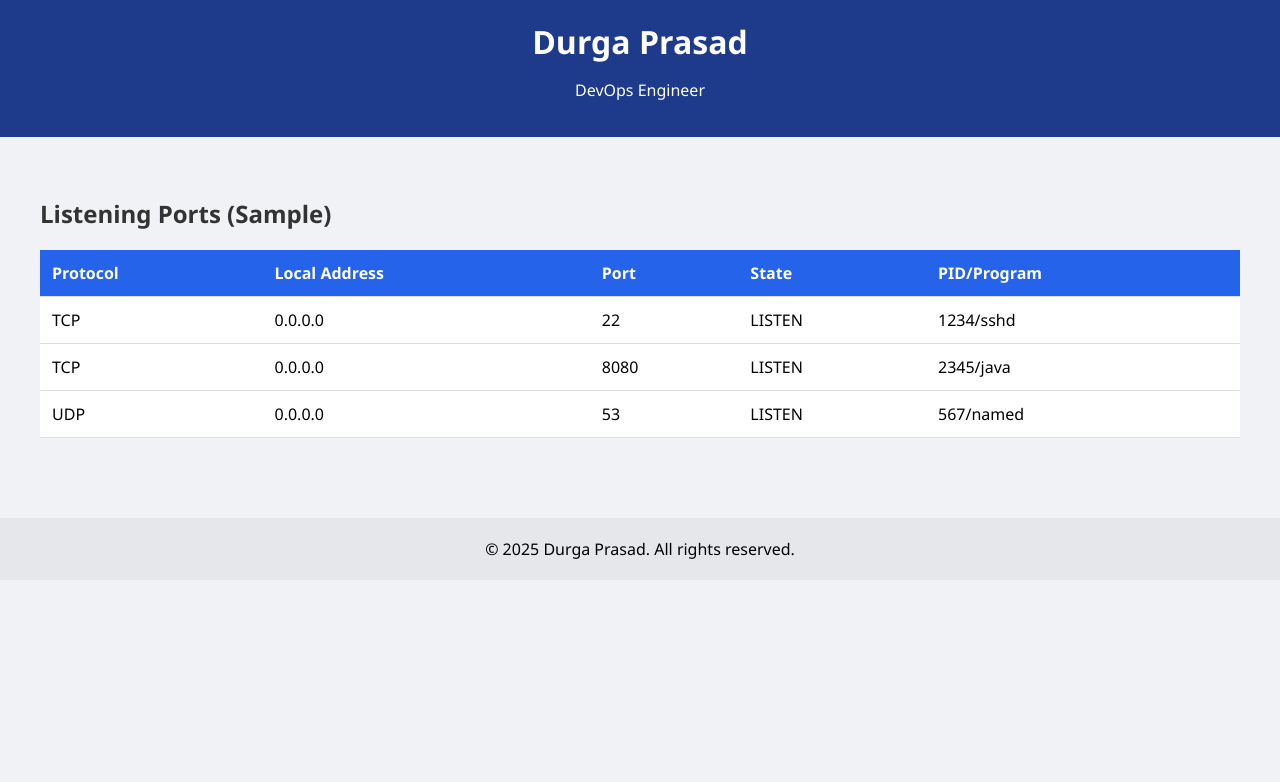
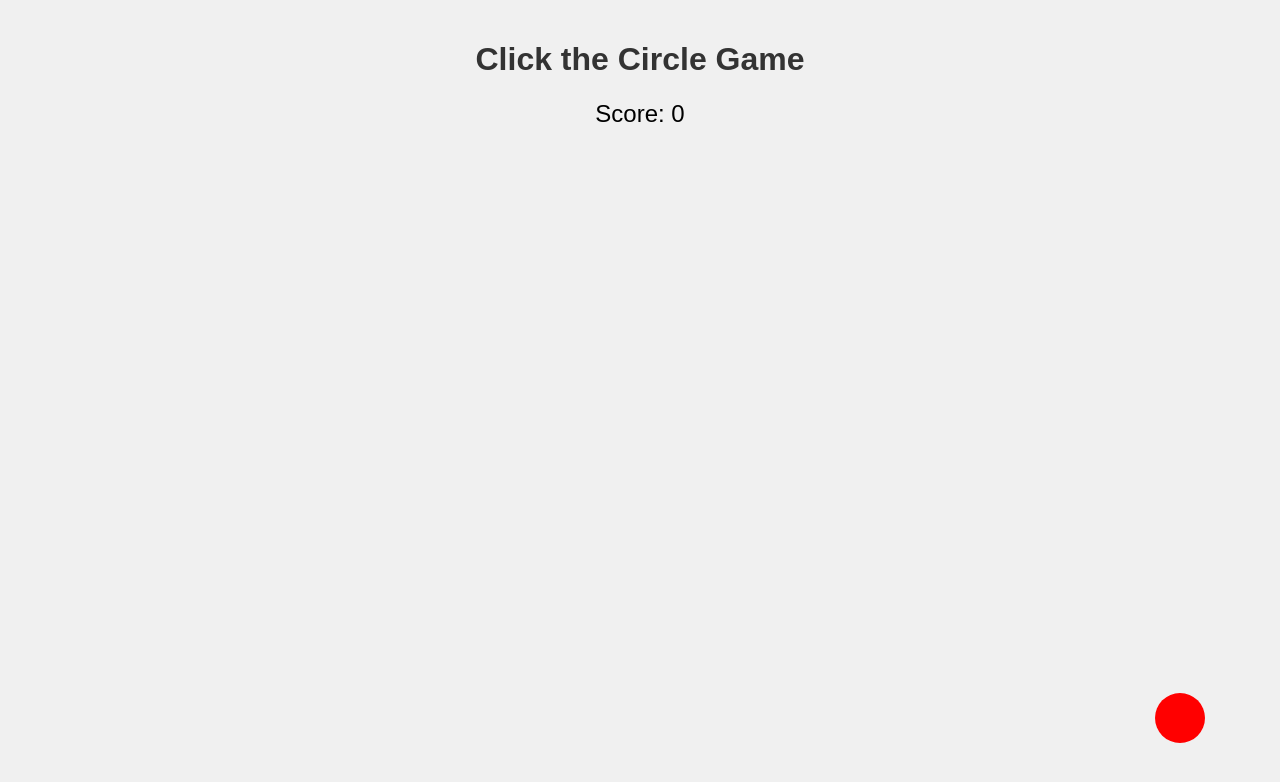
Before and after one commit to durgaprasad5013/jenkins, a plain HTML site: page index.html in a window 1280 px wide. Drawn offline with Linux system fonts and the light colour scheme.

Commit message:
second v2

```diff
--- a/index.html
+++ b/index.html
@@ -2,112 +2,60 @@
 <html lang="en">
 <head>
   <meta charset="UTF-8">
-  <title>Durga Prasad - DevOps Engineer</title>
+  <title>Click the Circle Game</title>
   <style>
     body {
-      font-family: 'Segoe UI', Tahoma, Geneva, Verdana, sans-serif;
-      background-color: #f0f2f5;
+      font-family: sans-serif;
+      text-align: center;
+      background: #f0f0f0;
       margin: 0;
-      padding: 0;
+      padding: 20px;
     }
-
-    header {
-      background-color: #1e3a8a;
-      color: white;
-      padding: 20px;
-      text-align: center;
-    }
-
     h1 {
-      margin: 0;
-      font-size: 2em;
-    }
-
-    h2 {
       color: #333;
     }
-
-    .container {
-      padding: 40px;
+    #score {
+      font-size: 24px;
+      margin: 20px;
     }
-
-    table {
-      width: 100%;
-      border-collapse: collapse;
-      background-color: white;
-    }
-
-    th, td {
-      padding: 12px;
-      text-align: left;
-      border-bottom: 1px solid #ddd;
-    }
-
-    th {
-      background-color: #2563eb;
-      color: white;
-    }
-
-    tr:hover {
-      background-color: #f1f1f1;
-    }
-
-    footer {
-      text-align: center;
-      padding: 20px;
-      background-color: #e5e7eb;
-      margin-top: 40px;
+    #circle {
+      width: 50px;
+      height: 50px;
+      background-color: red;
+      border-radius: 50%;
+      position: absolute;
+      cursor: pointer;
+      transition: top 0.2s, left 0.2s;
     }
   </style>
 </head>
 <body>
 
-  <header>
-    <h1>Durga Prasad</h1>
-    <p>DevOps Engineer</p>
-  </header>
+  <h1>Click the Circle Game</h1>
+  <p id="score">Score: 0</p>
+  <div id="circle"></div>
 
-  <div class="container">
-    <h2>Listening Ports (Sample)</h2>
-    <table>
-      <thead>
-        <tr>
-          <th>Protocol</th>
-          <th>Local Address</th>
-          <th>Port</th>
-          <th>State</th>
-          <th>PID/Program</th>
-        </tr>
-      </thead>
-      <tbody>
-        <tr>
-          <td>TCP</td>
-          <td>0.0.0.0</td>
-          <td>22</td>
-          <td>LISTEN</td>
-          <td>1234/sshd</td>
-        </tr>
-        <tr>
-          <td>TCP</td>
-          <td>0.0.0.0</td>
-          <td>8080</td>
-          <td>LISTEN</td>
-          <td>2345/java</td>
-        </tr>
-        <tr>
-          <td>UDP</td>
-          <td>0.0.0.0</td>
-          <td>53</td>
-          <td>LISTEN</td>
-          <td>567/named</td>
-        </tr>
-      </tbody>
-    </table>
-  </div>
+  <script>
+    const circle = document.getElementById("circle");
+    const scoreDisplay = document.getElementById("score");
+    let score = 0;
 
-  <footer>
-    &copy; 2025 Durga Prasad. All rights reserved.
-  </footer>
+    function moveCircle() {
+      const x = Math.random() * (window.innerWidth - 60);
+      const y = Math.random() * (window.innerHeight - 60);
+      circle.style.left = x + "px";
+      circle.style.top = y + "px";
+    }
+
+    circle.addEventListener("click", () => {
+      score++;
+      scoreDisplay.textContent = "Score: " + score;
+      moveCircle();
+    });
+
+    // Initial position
+    moveCircle();
+  </script>
 
 </body>
 </html>
```
